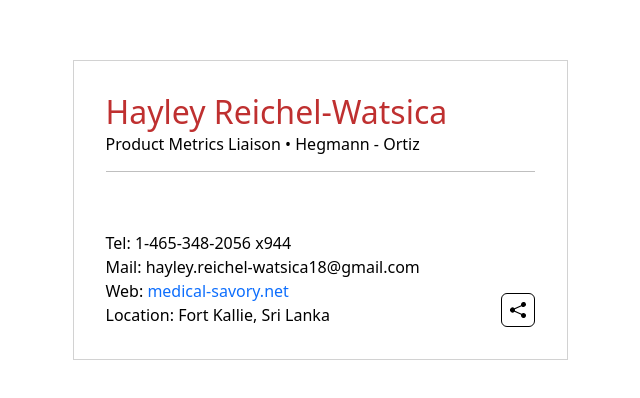
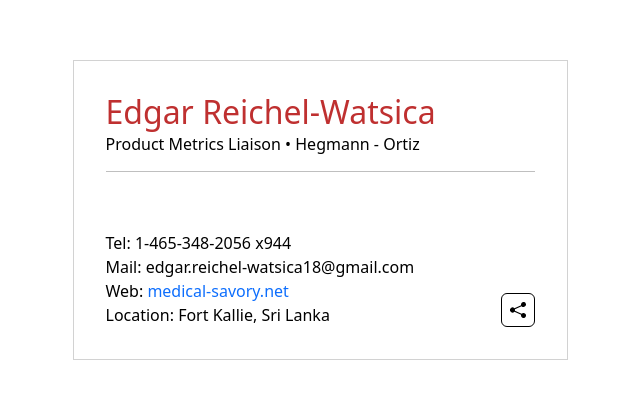
Before and after one commit to Robert-M-Lucas/met-bath, a React (Vite) app: page /user/1/card in a window 1280 px wide. Shown: the part 150-548 px from the top of the page, without its empty margins (320-960 px from the left). Built offline with nearby package versions, Linux system fonts and the light colour scheme.

Commit message:
Fixed bug

```diff
--- a/src/pages/business_card/BusinessCardPage.tsx
+++ b/src/pages/business_card/BusinessCardPage.tsx
@@ -3,6 +3,7 @@ import { BusinessCard } from "../../components/business_card/BusinessCard";
 import { FullscreenCenter } from "../../components/FullscreenCenter";
 import { UserProfile } from "../../util/user";
 import _404Page from "../404/404";
+import { faker } from "@faker-js/faker";
 
 
 export function BusinessCardPage() {
@@ -14,7 +15,9 @@ export function BusinessCardPage() {
 
     const idn = parseInt(id);
 
-    const user_profile = UserProfile.fake_from_id(idn);
+    faker.seed(idn);
+    const sex = faker.number.int({min: 0, max: 1});
+    const user_profile = UserProfile.fake_from_id(idn, (sex == 0 ? "male" : "female"));
 
     return <>
         <FullscreenCenter>
--- a/src/pages/user_profile/UserProfilePage.tsx
+++ b/src/pages/user_profile/UserProfilePage.tsx
@@ -17,7 +17,6 @@ function UserProfilePage() {
 
     faker.seed(idn);
     const sex = faker.number.int({min: 0, max: 1});
-
     const user_profile = UserProfile.fake_from_id(idn, (sex == 0 ? "male" : "female"));
     faker.seed(idn);
 
```
Also changed, not shown: 1 other file (tests, documents, lock files or other folders).
